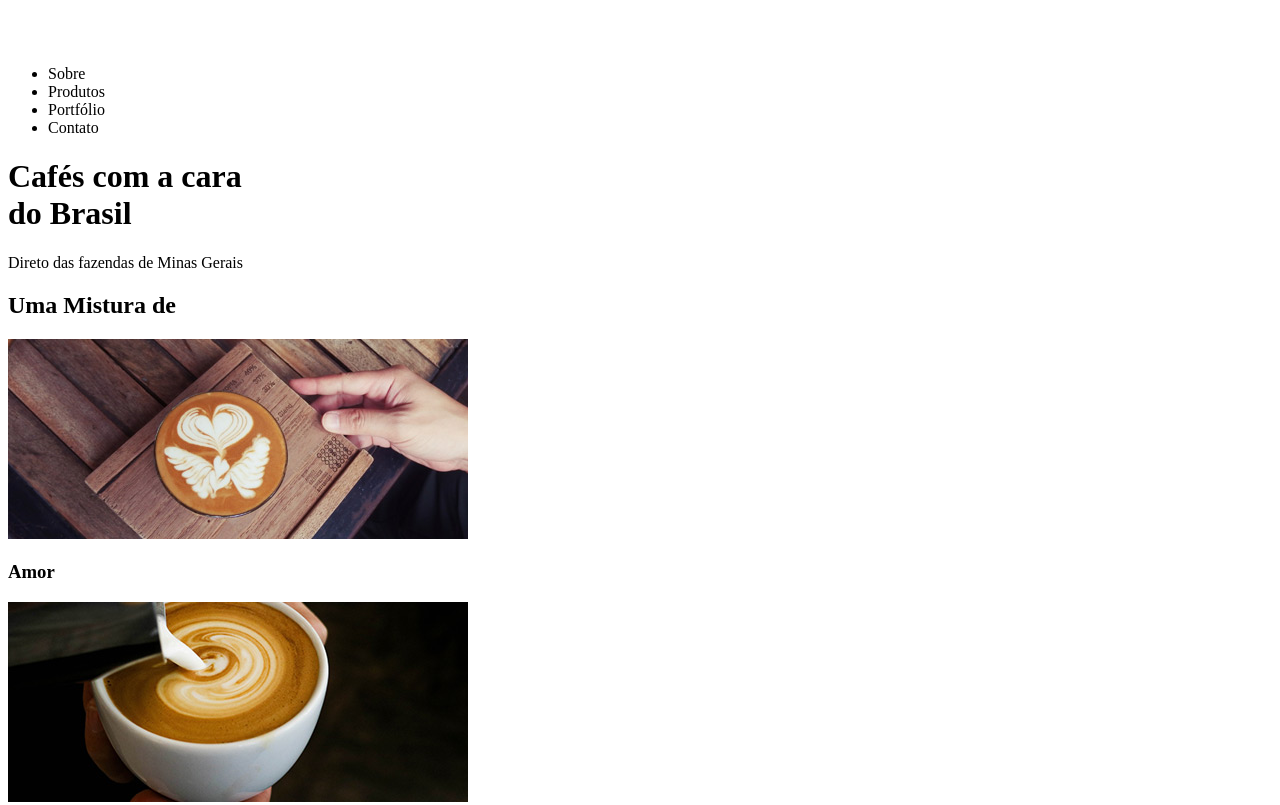
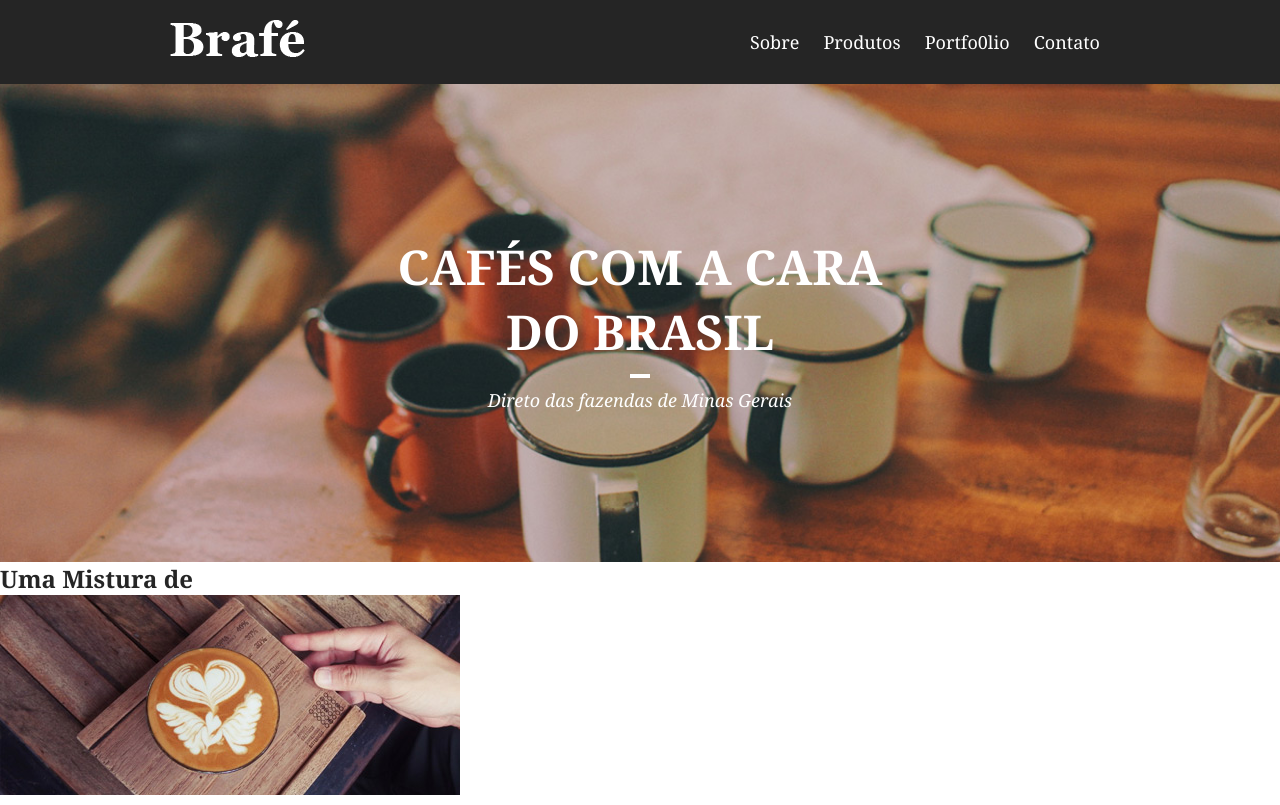
Before and after one commit to RafaelJuniorM/Origamid-Brafe, a plain HTML site: page index.html in a window 1280 px wide. Shown: the top 805 px of the page. Drawn offline with Linux system fonts and the light colour scheme.

Commit message:
css menu e intro

```diff
--- a/css/style.css
+++ b/css/style.css
@@ -0,0 +1,79 @@
+/* RESET CSS */
+
+body, h1, h2, h3, p, ul {
+  padding: 0px;
+  margin:0px;
+}
+
+body {
+  font-family: Georgia, 'Times New Roman', Times, serif;
+  color: #252525;
+}
+
+/* MENU */
+.menu {
+  background: #252525;
+  padding: 20px 0;
+}
+
+.menu-container {
+  max-width: 960px;
+  margin: 0 auto;
+}
+
+.menu-container::after, .menu-container::before {
+  content: '';
+  display: table;
+  clear: both;
+}
+
+.menu-logo {
+  display: block;
+  float: left;
+  margin-left: 10px;
+}
+
+.menu-nav {
+  float: right;
+  margin-right: 10px;
+}
+
+.menu-nav li {
+  display: inline-block;
+}
+
+.menu-nav a {
+  padding: 10px;
+  display: block;
+  text-decoration: none;
+  color: #fff;
+  font-size: 1.125em;
+}
+
+/* INTRO */
+.intro {
+  background: url(../img/bg-intro.jpg) no-repeat center;
+  background-size: cover;
+  padding: 150px 0;
+  text-align: center;
+  color: #fff;
+}
+
+.intro h1 {
+  text-transform: uppercase;
+  font-size: 3em;
+}
+
+.intro h1::after {
+  content: '';
+  display: block;
+  width: 20px;
+  height: 4px;
+  background: #fff;
+  margin: 10px auto;
+}
+
+.intro p {
+  font-style: italic;
+  font-size: 1.125em;
+}
--- a/index.html
+++ b/index.html
@@ -8,21 +8,21 @@
   <link rel="stylesheet" href="css/style.css">
 </head>
 <body>
-  <header>
-    <div>
-      <a href="#"><img src="img/brafe.png" alt="Brafé"></a>
-    </div>
-    <nav>
-      <ul>
-        <li>Sobre</li>
-        <li>Produtos</li>
-        <li>Portfólio</li>
-        <li>Contato</li>
-      </ul>
-    </nav>
+  <header class="menu">
+    <div class="menu-container" >
+      <a class="menu-logo" href="#"><img src="img/brafe.png" alt="Brafé"></a>
+      <nav class="menu-nav">
+        <ul>
+         <li><a href="#">Sobre</a></li>
+         <li><a href="#">Produtos</a></li>
+         <li><a href="#">Portfo0lio</a></li>
+         <li><a href="#">Contato</a></li>
+        </ul>
+      </nav>
+  </div>
   </header>
 
-  <main>
+  <main class="intro">
     <h1>Cafés com a cara <br>do Brasil</h1>
     <p>Direto das fazendas de Minas Gerais</p>
   </main>
```
